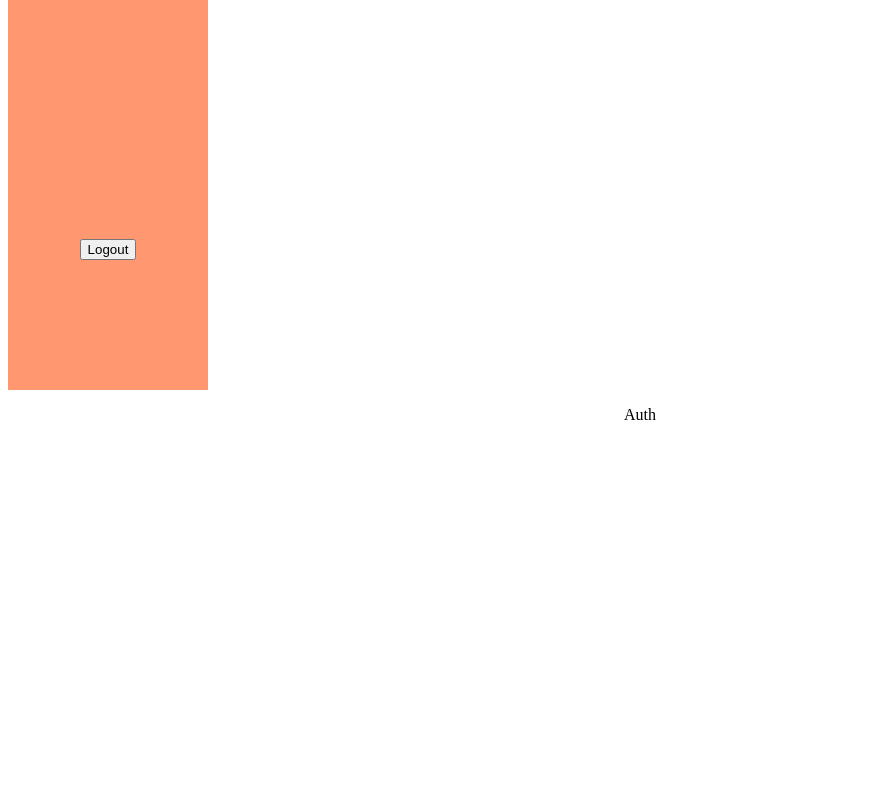
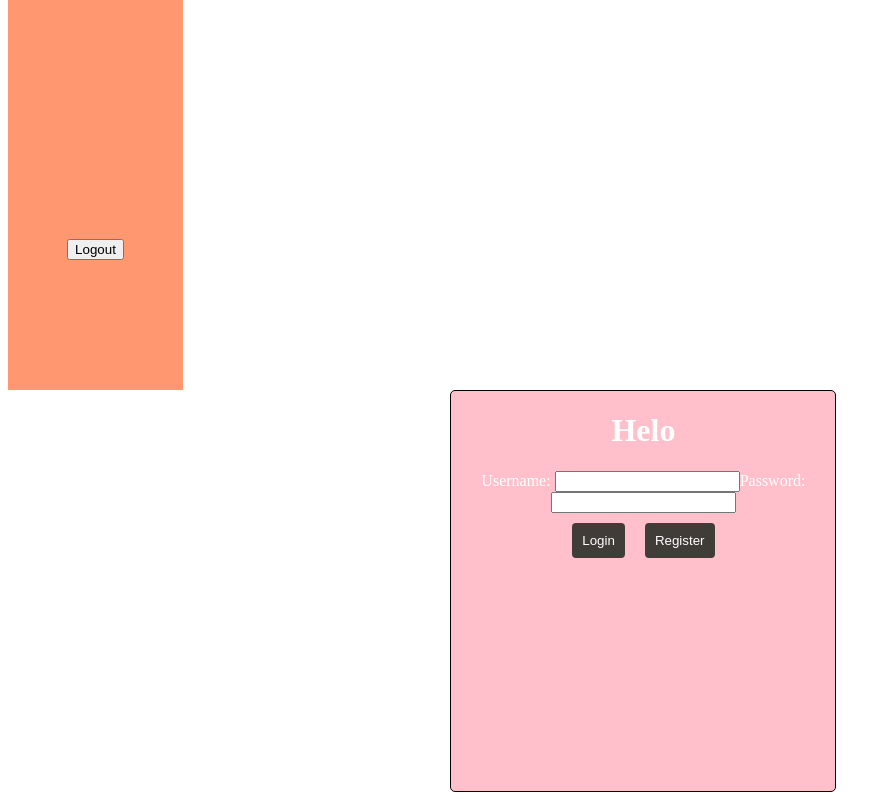
Before and after one commit to Makersmarx/helo, a React (Create React App) app: page /#/ in a window 1280 px wide. Shown: the part 418-1218 px from the top of the page, without its empty margins (0-891 px from the left). Before the commit the page ends 858 px from the top, so only its background shows below. Built offline with nearby package versions, Linux system fonts and the light colour scheme.

Commit message:
auth completed more progress made

```diff
--- /dev/null
+++ b/src/components/Auth/Auth.css
@@ -0,0 +1,19 @@
+.auth-container {
+  margin-left: 35%;
+  /* change to trasparent once everything is lined up */
+  background-color: pink;
+  height: 50vh;
+  width: 30vw;
+  border: 1px solid black;
+  border-radius: 5px;
+  color: white;
+}
+
+.auth-buttons button {
+  background-color: #403d39;
+  border: none;
+  border-radius: 4px;
+  color: white;
+  margin: 10px;
+  padding: 10px;
+}
--- a/src/components/Auth/Auth.js
+++ b/src/components/Auth/Auth.js
@@ -1,10 +1,73 @@
 import React, { Component } from 'react';
+import axios from 'axios';
+import './Auth.css';
 
 class Auth extends React.Component {
+  constructor() {
+    super();
+    this.state = {
+      username: '',
+      password: '',
+    };
+  }
+
+  handleChange = (e) => {
+    this.setState({
+      [e.target.name]: e.target.value,
+    });
+  };
+
+  login = () => {
+    const { username, password } = this.state;
+    axios
+      .post('/auth/login', { username, password })
+      .then((response) => {
+        this.props.login(response.data);
+        this.props.history.push('/dashboard');
+      })
+      .catch((err) => {
+        console.log(err);
+      });
+  };
+
+  register = () => {
+    const { username, password } = this.state;
+    let newUser = {
+      username,
+      password,
+    };
+    axios
+      .get('auth/users', newUser)
+      .then((response) => {
+        this.props.updateUser(response.data);
+        this.props.history.push('/dashboard');
+      })
+      .catch((err) => {
+        console.log(err);
+      });
+  };
+
   render() {
+    const { username, password } = this.state;
     return (
-      <div>
-        <p>Auth</p>
+      <div className="auth-container">
+        <h1>Helo</h1>
+        <div className="auth-input">
+          Username:{' '}
+          <input
+            value={username}
+            onChange={(e) => this.setState({ username: e.target.value })}
+          />
+          Password:{' '}
+          <input
+            value={password}
+            onChange={(e) => this.setState({ password: e.target.value })}
+          />
+        </div>
+        <div className="auth-buttons">
+          <button onClick={this.login}>Login</button>
+          <button onClick={this.register}>Register</button>
+        </div>
       </div>
     );
   }
--- a/src/components/Dashboard/Dashboard.js
+++ b/src/components/Dashboard/Dashboard.js
@@ -3,7 +3,7 @@ import React, { Component } from 'react';
 class Dashboard extends React.Component {
   render() {
     return (
-      <div>
+      <div className="dashboard-container">
         <p>Dashboard</p>
       </div>
     );
--- a/src/components/Nav/Nav.css
+++ b/src/components/Nav/Nav.css
@@ -1,6 +1,6 @@
 .nav-bar {
   height: 100vh;
-  width: 200px;
+  width: 175px;
   display: flex;
   flex-direction: column;
   background-color: #ff9770;
```
Also changed, not shown: 2 other files (tests, documents, lock files or other folders).
